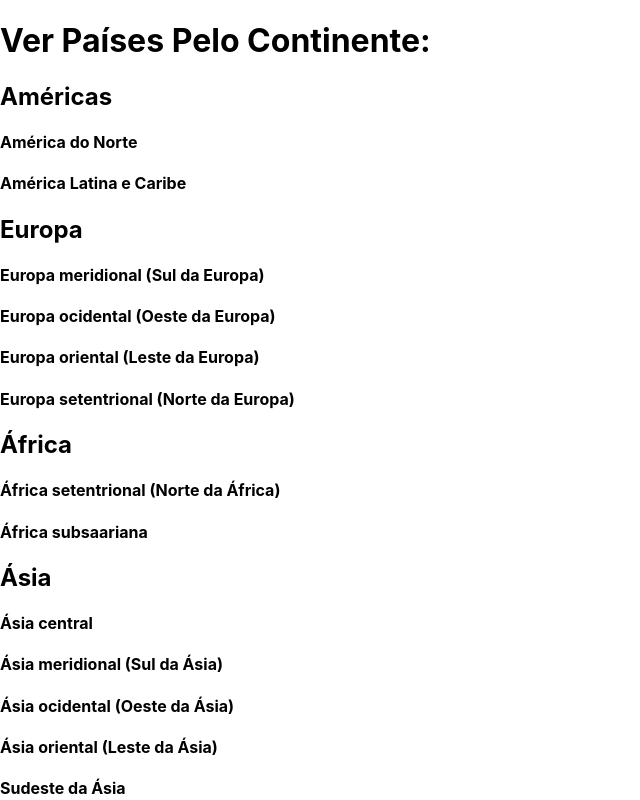
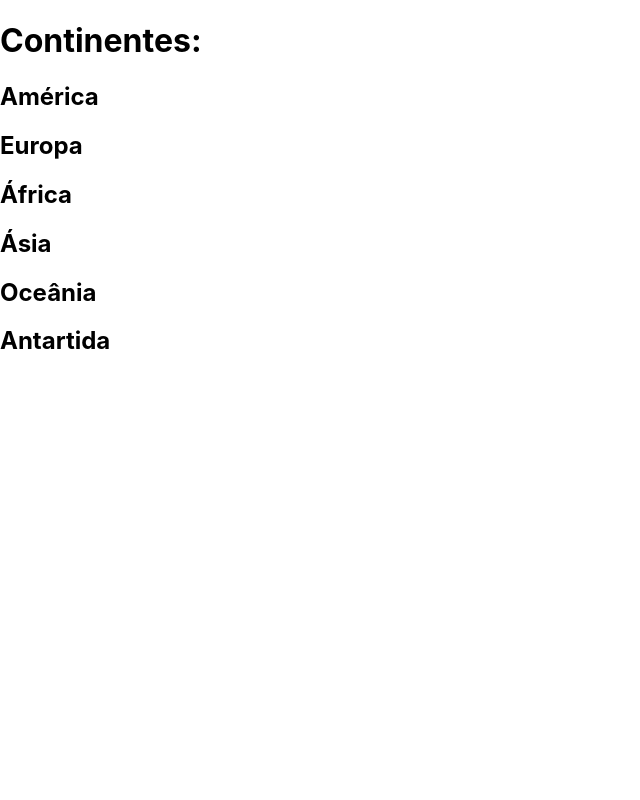
Before and after one commit to moisesfdasilva/paises-por-regiao, a React (Create React App) app: page / in a window 1280 px wide. Shown: the top 800 px of the page, without its empty margins (0-640 px from the left). Built offline with nearby package versions, Linux system fonts and the light colour scheme.

Commit message:
Construída a página Home, com o uso de context.

```diff
--- a/src/pages/Home.jsx
+++ b/src/pages/Home.jsx
@@ -1,36 +1,81 @@
-import React from "react";
+import React, { useState } from "react";
 
-class Home extends React.Component {
-  render() {
+function Home() {
+  const [continentsObj, setContinentsObj] = useState({
+    enableAmerica: false,
+    enableEurope: false,
+    enableAfrica: false,
+    enableAsia: false,
+    enableOceania: false,
+  });
+  const { enableAmerica, enableEurope, enableAfrica, enableAsia,
+    enableOceania } = continentsObj;
+
+  const selectContinent = (enable, binary) => {
+    setContinentsObj((state) => ({
+      ...state,
+      [enable]: !binary,
+    }));
+  };
+
   return (
     <main>
-        <h1>Ver Países Pelo Continente:</h1>
-        <h2>Américas</h2>
-          <h4>América do Norte</h4>
-          <h4>América Latina e Caribe</h4>
-        <h2>Europa</h2>
-          <h4>Europa meridional (Sul da Europa)</h4>
-          <h4>Europa ocidental (Oeste da Europa)</h4>
-          <h4>Europa oriental (Leste da Europa)</h4>
-          <h4>Europa setentrional (Norte da Europa)</h4>
-        <h2>África</h2>
-          <h4>África setentrional (Norte da África)</h4>
-          <h4>África subsaariana</h4>
-        <h2>Ásia</h2>
-          <h4>Ásia central</h4>
-          <h4>Ásia meridional (Sul da Ásia)</h4>
-          <h4>Ásia ocidental (Oeste da Ásia)</h4>
-          <h4>Ásia oriental (Leste da Ásia)</h4>
-          <h4>Sudeste da Ásia</h4>
-        <h2>Oceânia</h2>
+        <h1>Continentes:</h1>
+        <h2
+          onClick={ () => selectContinent('enableAmerica', enableAmerica) }
+        >América</h2>
+          { (enableAmerica) && (
+            <section>
+              <h4>Norte</h4>
+              <h4>Latina e Caribe</h4>
+            </section>
+          )}
+        <h2
+          onClick={ () => selectContinent('enableEurope', enableEurope) }
+        >Europa</h2>
+          { (enableEurope) && (
+            <section>
+              <h4>Meridional (Sul da Europa)</h4>
+              <h4>Ocidental (Oeste da Europa)</h4>
+              <h4>Oriental (Leste da Europa)</h4>
+              <h4>Setentrional (Norte da Europa)</h4>
+            </section>
+          )}
+        <h2
+          onClick={ () => selectContinent('enableAfrica', enableAfrica) }
+        >África</h2>
+          { (enableAfrica) && (
+            <section>
+              <h4>Setentrional (Norte da África)</h4>
+              <h4>Subsaariana</h4>
+            </section>
+          )}
+        <h2
+          onClick={ () => selectContinent('enableAsia', enableAsia) }
+        >Ásia</h2>
+          { (enableAsia) && (
+            <section>
+              <h4>Central</h4>
+              <h4>Meridional (Sul da Ásia)</h4>
+              <h4>Ocidental (Oeste da Ásia)</h4>
+              <h4>Oriental (Leste da Ásia)</h4>
+              <h4>Sudeste</h4>
+            </section>
+          )}
+        <h2
+          onClick={ () => selectContinent('enableOceania', enableOceania) }
+        >Oceânia</h2>
+          { (enableOceania) && (
+            <section>
               <h4>Austrália e Nova Zelândia</h4>
               <h4>Melanésia</h4>
               <h4>Micronésia</h4>
               <h4>Polinésia</h4>
+            </section>
+          )}
         <h2>Antartida</h2>
       </main>
   );
 }
-}
 
 export default Home;
```
Lines whose indentation alone changed are shown as unchanged.
